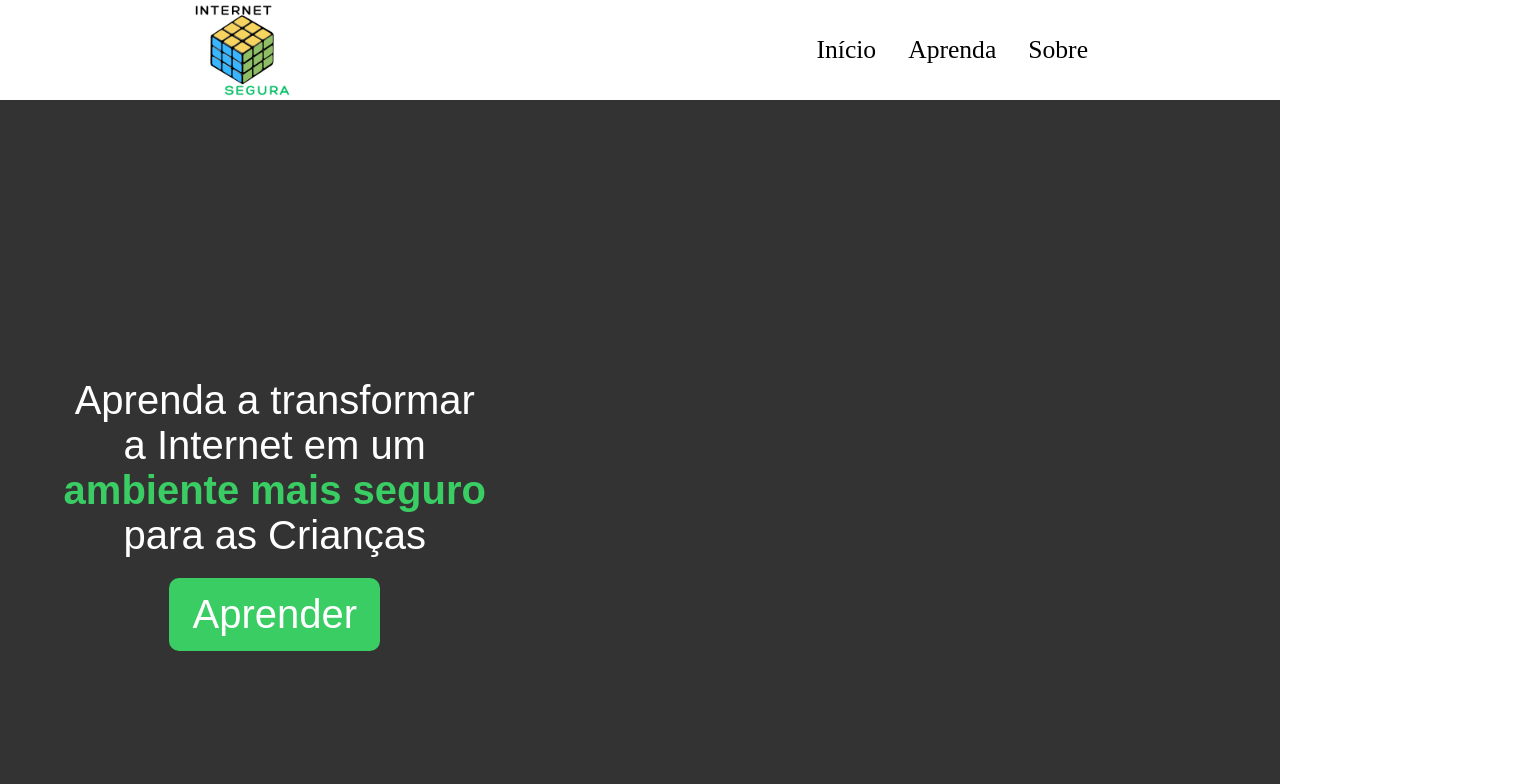
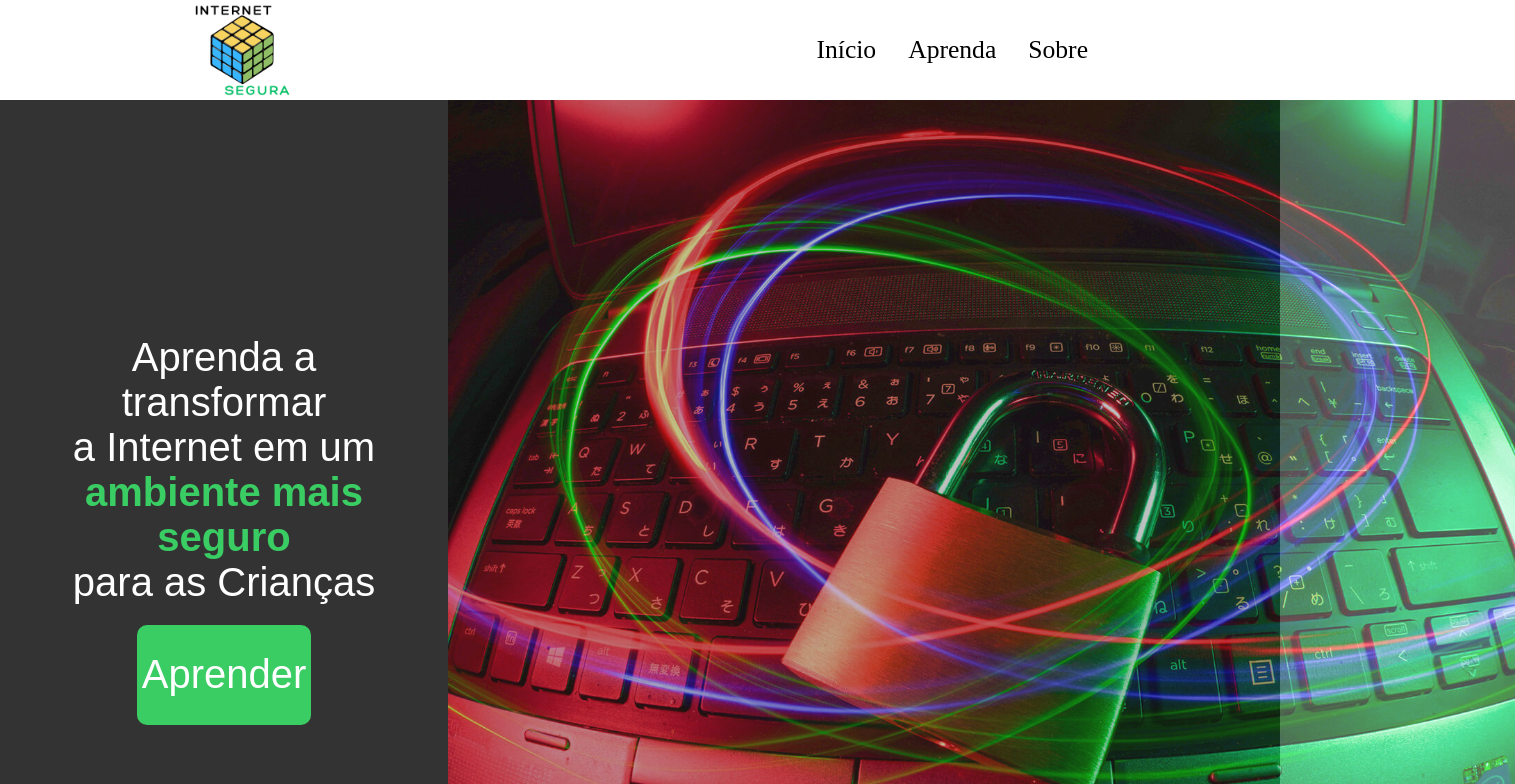
Before and after one commit to jefersongjr/internet-segura, a React (Vite) app in the folder front-end/: page / in a window 1280 px wide. Shown: the top 784 px of the page, 1515 px wide, since content can reach past the window. Built offline with nearby package versions, Linux system fonts and the light colour scheme; no server answers; a web font is replaced by a local one.

Commit message:
refactor :recycle: refatorando estilização

```diff
--- a/front-end/src/pages/Home.jsx
+++ b/front-end/src/pages/Home.jsx
@@ -1,5 +1,6 @@
 import React from 'react';
 import '../styles/Home.css';
+import cadeado from '../image/cadeado.jpg'
 import { useNavigate } from 'react-router-dom';
 
 function Home() {
@@ -24,10 +25,7 @@ function Home() {
       </div>
       <div className="imgContainer">
         <section className="imgContainerTop">
-          {' '}
-        </section>
-        <section className="imgContainerBottom">
-          {' '}
+          <img src={ cadeado } alt="imagem de um cadeado" />
         </section>
       </div>
     </div>
```
